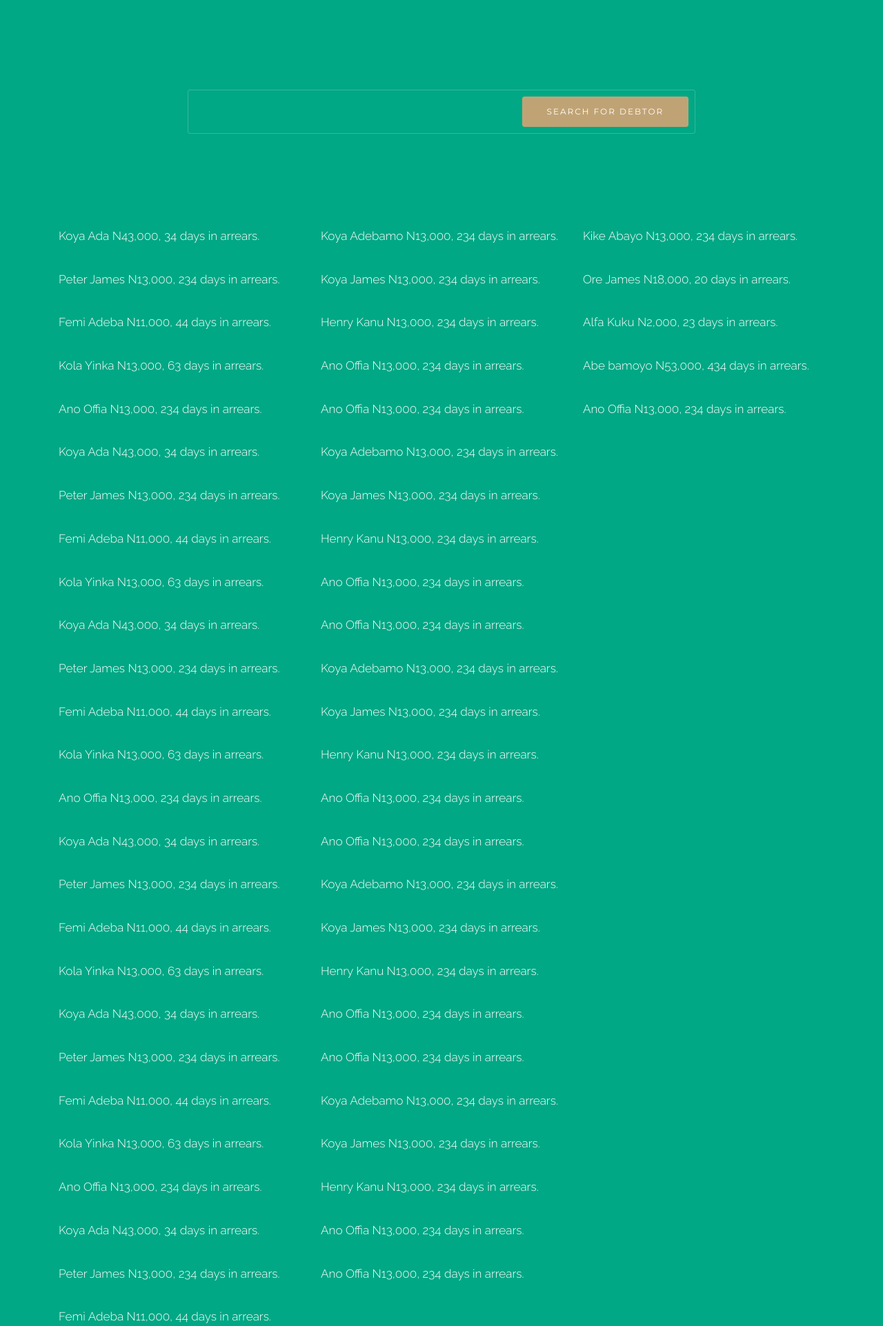
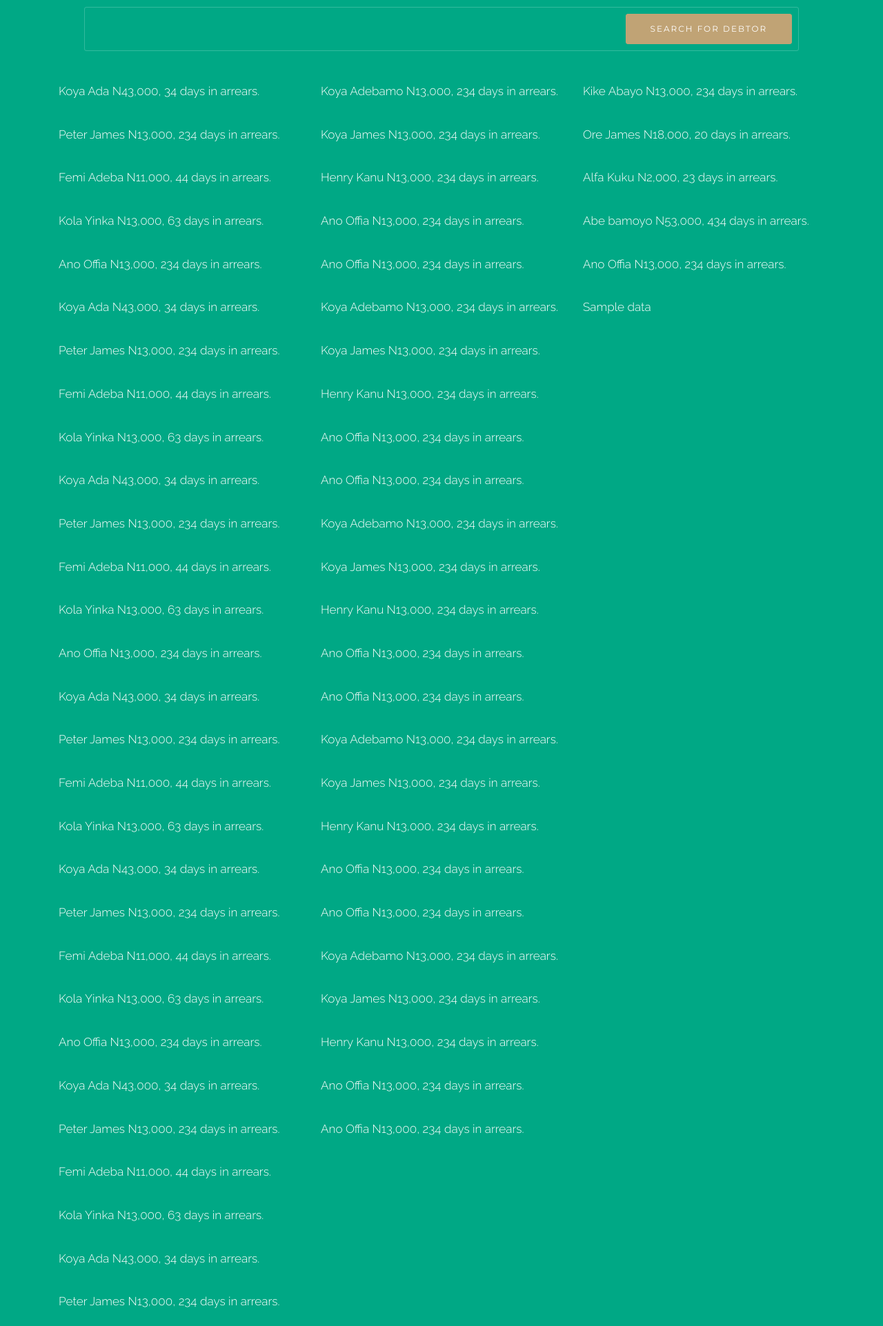
Before and after one commit to koyexes/directory, a Django app: template debtors/templates/debtors/index.html in a window 1280 px wide. Shown: the top 1923 px of the page at 69% size. Run offline with Django 3.2, Linux system fonts and the light colour scheme; the template is opened without the code that fills it: values that come from a table or form of the project are taken from there, most other values are stand-ins (such as "Sample title", 1, 10 or a date in 2020); some libraries are stand-ins or nearby versions.

Commit message:
Search Implemented

```diff
--- a/debtors/forms.py
+++ b/debtors/forms.py
@@ -1,5 +1,18 @@
 from django import forms
+from django.core.exceptions import ObjectDoesNotExist
+
+from.models import Paylater_Debtor
 
 class Search(forms.Form):
-    search = forms.CharField(widget = forms.TextInput(attrs = {'id' : 'searchField', 'required' : 'True', 'class' :
+    search = forms.CharField(widget = forms.TextInput(attrs = {'id' : 'searchField','required' : 'True',                                                             'class' :
         'form-control'}))
+
+
+    def find(self):
+        data = self.cleaned_data
+        try:
+            query_set = Paylater_Debtor.objects.filter(AccountHolderName__icontains = data['search'])
+        except ObjectDoesNotExist:
+            query_set = 'No Record Found'
+
+        return query_set
--- a/debtors/templates/debtors/index.html
+++ b/debtors/templates/debtors/index.html
@@ -25,9 +25,8 @@
 
 </head>
 <body style="padding-top: 10px; background-color: rgb(0, 168, 133); ">
-   <div id="topFormDiv" class="col-xs-12 col-lg-10 col-lg-offset-1"  style="display: none" >
-        <form id="topForm" class="mbr-form" action="{% url 'debtors:search' %}" method="post" >
-            {% csrf_token %}
+   <div id="topFormDiv" class="col-xs-12 col-lg-10 col-lg-offset-1"  {% if result %} style="display: block" {% else %} style="display: none" {% endif %} >
+        <form id="topForm" class="mbr-form" action="{% url 'debtors:search' %}" method="get" >
 
             <div class="mbr-subscribe mbr-subscribe-dark input-group">
                 {{ search_form.search }}
@@ -44,13 +43,12 @@
 
         <div class="container">
             <div class="row" >
-                <div id="bottomFormDiv" class="mbr-section col-md-10 col-md-offset-1 text-xs-center" >
+                <div id="bottomFormDiv" class="mbr-section col-md-10 col-md-offset-1 text-xs-center" {% if result %} style="display: none" {% endif %} >
                    <div  class="col-xs-12 col-lg-10 col-lg-offset-1">
-                        <form id="bottomForm" class="mbr-form" action="{% url 'debtors:search' %}" method="post" >
-                            {% csrf_token %}
+                        <form id="bottomForm" class="mbr-form" action="{% url 'debtors:search' %}" method="get" >
 
                             <div class="mbr-subscribe mbr-subscribe-dark input-group">
-                                <input type="text" class="form-control"  required  id="placeholder">
+                                <input type="text" class="form-control"  required  id="placeholder" >
                                 <span class="input-group-btn"><button type="submit" class="btn btn-primary">SEARCH FOR DEBTOR</button></span>
                             </div>
                         </form>
@@ -58,7 +56,7 @@
                 </div>
 
                              <div class="container">
-                                    <div class="row">
+                                    <div class="row" style="padding-top: 30px;">
                                         <div class="col-xs-12 col-md-4 lead" style="font-family: 'Raleway', sans-serif;
   color: #ffffff;">
                                         <p>Koya Ada N43,000, 34 days in arrears.</p>
@@ -137,13 +135,18 @@
                                             <p>Alfa Kuku N2,000, 23 days in arrears.</p>
                                             <p>Abe bamoyo N53,000, 434 days in arrears.</p>
                                             <p>Ano Offia N13,000, 234 days in arrears.</p>
+                                            {% if flag %}
+                                                {{result}}
+                                            {% else %}
+                                                {% for data in result %}
+                                                    {{data.AccountHolderName}}
+                                                {% endfor %}
+                                            {% endif %}
+
 
                                         </div>
                                     </div>
                                 </div>
-
-
-
 
                 </div>
             </div>
@@ -154,41 +157,6 @@
 
 </section >
 
-
-<!--
-<section class="engine"><a rel="external" href="#>App</a></section><section class="mbr-section article mbr-section__container" id="index-content7-0" style="background-color: rgb(255, 255, 255); padding-top: 20px; padding-bottom: 20px;">
-
-    <div class="container">
-        <div class="row">
-            <div class="col-xs-12 col-md-4 lead">
-            <p>Koya Ada N43,000, 34 days in arrears.</p>
-            <p>Peter James N13,000, 234 days in arrears.</p>
-            <p>Femi Adeba N11,000, 44 days in arrears.</p>
-            <p>Kola Yinka N13,000, 63 days in arrears.</p>
-            <p>Ano Offia N13,000, 234 days in arrears.</p>
-
-            </div>
-            <div class="col-xs-12 col-md-4 lead">
-            <p>Koya Adebamo N13,000, 234 days in arrears.</p>
-            <p>Koya James N13,000, 234 days in arrears.</p>
-            <p>Henry Kanu N13,000, 234 days in arrears.</p>
-            <p>Ano Offia N13,000, 234 days in arrears.</p>
-            <p>Ano Offia N13,000, 234 days in arrears.</p>
-
-            </div>
-            <div class="col-xs-12 col-md-4 lead">
-            <p>Kike Abayo N13,000, 234 days in arrears.</p>
-            <p>Ore James N18,000, 20 days in arrears.</p>
-            <p>Alfa Kuku N2,000, 23 days in arrears.</p>
-            <p>Abe bamoyo N53,000, 434 days in arrears.</p>
-            <p>Ano Offia N13,000, 234 days in arrears.</p>
-
-            </div>
-        </div>
-    </div>
-
-</section>
--->
 
 <footer class="mbr-small-footer mbr-section mbr-section-nopadding" id="index-footer1-0" style="background-color: rgb(50, 50, 50); padding-top: 1.75rem; padding-bottom: 1.75rem;">
 
@@ -206,8 +174,10 @@
   <script src="{% static 'debtors/assets/viewportChecker/jquery.viewportchecker.js' %}"></script>
   <script src="{% static 'debtors/assets/theme/js/script.js' %}"></script>
   <script src="{% static 'debtors/assets/formoid/formoid.min.js' %}"></script>
+
         <script>
-    $("#placeholder").focus(function() {
+
+            $("#placeholder").keypress(function() {
                 $('#topFormDiv').css('display', 'block');
                 $('#searchField').focus();
                 $('#bottomFormDiv').hide();
--- a/debtors/urls.py
+++ b/debtors/urls.py
@@ -6,4 +6,6 @@ urlpatterns = [
     url(r'^$', views.index, name='index'),
     url(r'^search/$', views.search, name='search'),
 
+
+
 ]
--- a/directory/settings.py
+++ b/directory/settings.py
@@ -40,12 +40,13 @@ INSTALLED_APPS = [
     'django.contrib.staticfiles',
 ]
 
-MIDDLEWARE = [
+MIDDLEWARE_CLASSES = [
+    'django.contrib.sessions.middleware.SessionMiddleware',
     'django.middleware.security.SecurityMiddleware',
-    'django.contrib.sessions.middleware.SessionMiddleware',
     'django.middleware.common.CommonMiddleware',
     'django.middleware.csrf.CsrfViewMiddleware',
     'django.contrib.auth.middleware.AuthenticationMiddleware',
+    'django.contrib.auth.middleware.SessionAuthenticationMiddleware',
     'django.contrib.messages.middleware.MessageMiddleware',
     'django.middleware.clickjacking.XFrameOptionsMiddleware',
 ]
```
Also changed, not shown: debtors/views.py (+13 -8 lines), db.sqlite3, 4 other files. Lines whose indentation alone changed are shown as unchanged.
